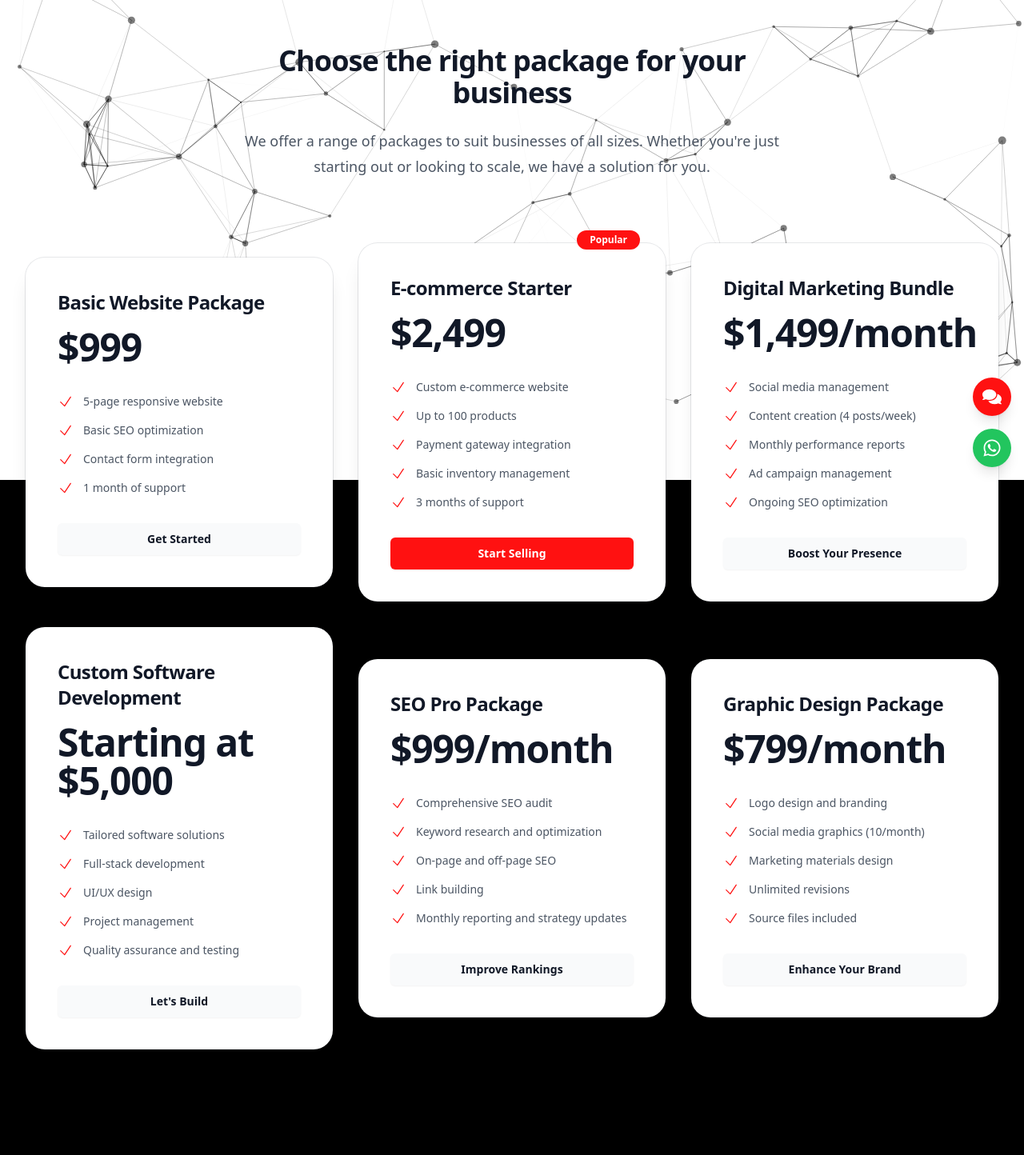
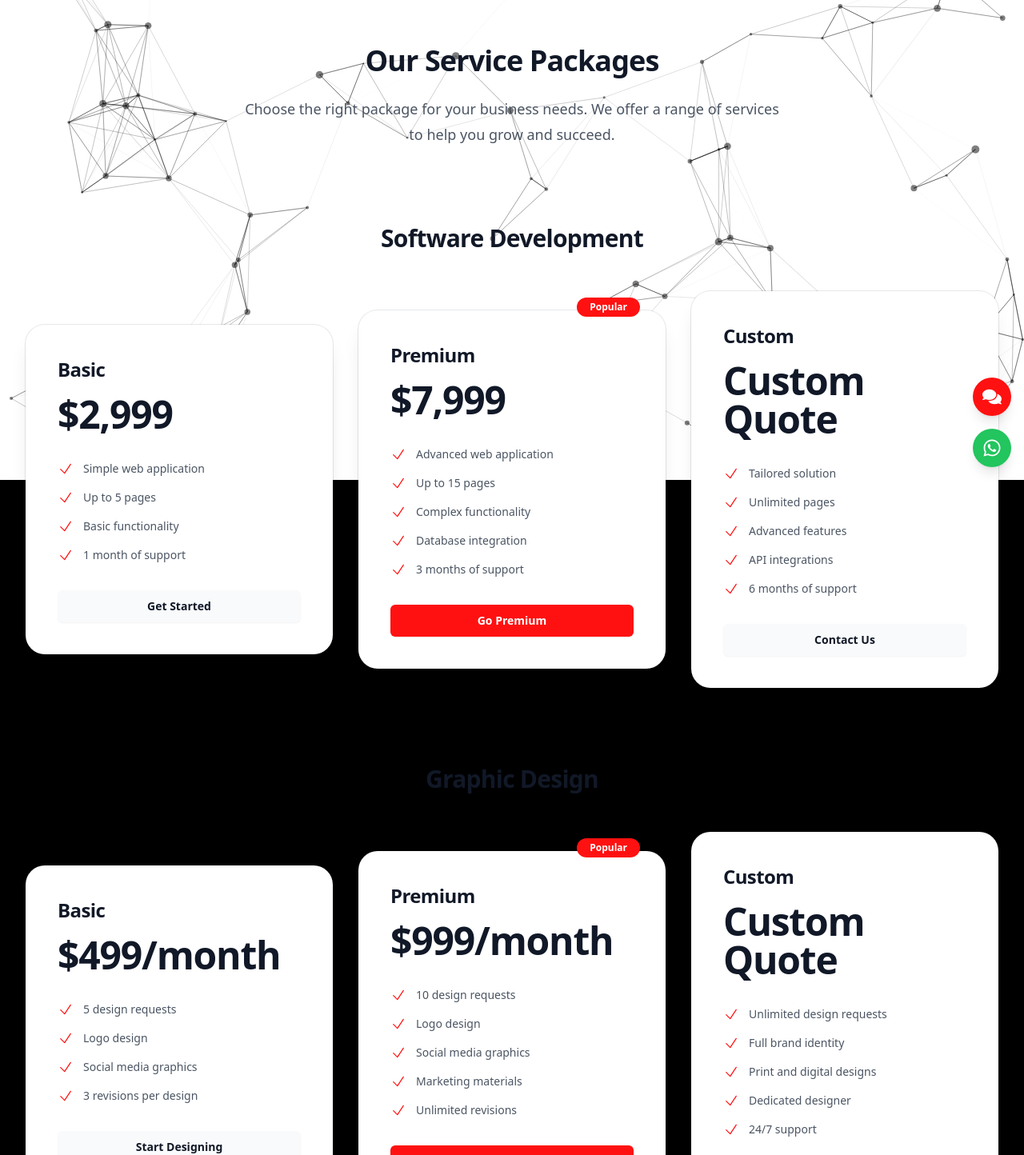
Before and after one commit to Muhammadd-01/NexoVate-Digital, a React (Vite) app: page /packages in a window 1280 px wide. Shown: the part 200-1644 px from the top of the page at 80% size. Built offline with nearby package versions, Linux system fonts and the light colour scheme.

Commit message:
GrowHub.co

```diff
--- a/src/pages/Packages.jsx
+++ b/src/pages/Packages.jsx
@@ -4,78 +4,150 @@ import { CheckIcon } from "@heroicons/react/24/outline"
 import ParticleBackground from "../components/ParticleBackground"
 import { FadeInWhenVisible } from "../components/Animations"
 
-const packages = [
+const packageCategories = [
   {
-    name: "Basic Website Package",
-    price: "$999",
-    features: ["5-page responsive website", "Basic SEO optimization", "Contact form integration", "1 month of support"],
+    title: "Software Development",
+    packages: [
+      {
+        name: "Basic",
+        price: "$2,999",
+        features: ["Simple web application", "Up to 5 pages", "Basic functionality", "1 month of support"],
         cta: "Get Started",
-    popular: false,
       },
       {
-    name: "E-commerce Starter",
-    price: "$2,499",
+        name: "Premium",
+        price: "$7,999",
         features: [
-      "Custom e-commerce website",
-      "Up to 100 products",
-      "Payment gateway integration",
-      "Basic inventory management",
+          "Advanced web application",
+          "Up to 15 pages",
+          "Complex functionality",
+          "Database integration",
           "3 months of support",
         ],
-    cta: "Start Selling",
+        cta: "Go Premium",
         popular: true,
       },
       {
-    name: "Digital Marketing Bundle",
-    price: "$1,499/month",
+        name: "Custom",
+        price: "Custom Quote",
+        features: [
+          "Tailored solution",
+          "Unlimited pages",
+          "Advanced features",
+          "API integrations",
+          "6 months of support",
+        ],
+        cta: "Contact Us",
+      },
+    ],
+  },
+  {
+    title: "Graphic Design",
+    packages: [
+      {
+        name: "Basic",
+        price: "$499/month",
+        features: ["5 design requests", "Logo design", "Social media graphics", "3 revisions per design"],
+        cta: "Start Designing",
+      },
+      {
+        name: "Premium",
+        price: "$999/month",
+        features: [
+          "10 design requests",
+          "Logo design",
+          "Social media graphics",
+          "Marketing materials",
+          "Unlimited revisions",
+        ],
+        cta: "Enhance Your Brand",
+        popular: true,
+      },
+      {
+        name: "Custom",
+        price: "Custom Quote",
+        features: [
+          "Unlimited design requests",
+          "Full brand identity",
+          "Print and digital designs",
+          "Dedicated designer",
+          "24/7 support",
+        ],
+        cta: "Contact Us",
+      },
+    ],
+  },
+  {
+    title: "SEO Services",
+    packages: [
+      {
+        name: "Basic",
+        price: "$799/month",
+        features: ["Keyword research", "On-page optimization", "Monthly reporting", "Local SEO"],
+        cta: "Boost Rankings",
+      },
+      {
+        name: "Premium",
+        price: "$1,599/month",
+        features: [
+          "Advanced keyword research",
+          "On-page and off-page optimization",
+          "Content strategy",
+          "Link building",
+          "Weekly reporting",
+        ],
+        cta: "Dominate Search",
+        popular: true,
+      },
+      {
+        name: "Custom",
+        price: "Custom Quote",
+        features: [
+          "Enterprise-level SEO",
+          "International SEO",
+          "Advanced analytics",
+          "Competitor analysis",
+          "Dedicated SEO team",
+        ],
+        cta: "Contact Us",
+      },
+    ],
+  },
+  {
+    title: "Digital Marketing",
+    packages: [
+      {
+        name: "Basic",
+        price: "$1,299/month",
+        features: ["Social media management", "Email marketing", "Basic PPC campaigns", "Monthly reporting"],
+        cta: "Start Marketing",
+      },
+      {
+        name: "Premium",
+        price: "$2,499/month",
         features: [
           "Social media management",
-      "Content creation (4 posts/week)",
-      "Monthly performance reports",
-      "Ad campaign management",
-      "Ongoing SEO optimization",
+          "Email marketing",
+          "Advanced PPC campaigns",
+          "Content marketing",
+          "Influencer outreach",
         ],
-    cta: "Boost Your Presence",
-    popular: false,
+        cta: "Grow Your Reach",
+        popular: true,
       },
       {
-    name: "Custom Software Development",
-    price: "Starting at $5,000",
+        name: "Custom",
+        price: "Custom Quote",
         features: [
-      "Tailored software solutions",
-      "Full-stack development",
-      "UI/UX design",
-      "Project management",
-      "Quality assurance and testing",
+          "Full-service digital marketing",
+          "Multi-channel campaigns",
+          "Marketing automation",
+          "Conversion rate optimization",
+          "Dedicated marketing team",
         ],
-    cta: "Let's Build",
-    popular: false,
+        cta: "Contact Us",
       },
-  {
-    name: "SEO Pro Package",
-    price: "$999/month",
-    features: [
-      "Comprehensive SEO audit",
-      "Keyword research and optimization",
-      "On-page and off-page SEO",
-      "Link building",
-      "Monthly reporting and strategy updates",
     ],
-    cta: "Improve Rankings",
-    popular: false,
-  },
-  {
-    name: "Graphic Design Package",
-    price: "$799/month",
-    features: [
-      "Logo design and branding",
-      "Social media graphics (10/month)",
-      "Marketing materials design",
-      "Unlimited revisions",
-      "Source files included",
-    ],
-    cta: "Enhance Your Brand",
-    popular: false,
   },
 ]
 
@@ -95,18 +167,23 @@ export default function Packages() {
           <div className="mx-auto max-w-7xl px-6 lg:px-8">
             <div className="mx-auto max-w-2xl sm:text-center">
               <h2 className="text-3xl font-bold tracking-tight text-gray-900 dark:text-white sm:text-4xl">
-                Choose the right package for your business
+                Our Service Packages
               </h2>
               <p className="mt-6 text-lg leading-8 text-gray-600 dark:text-gray-300">
-                We offer a range of packages to suit businesses of all sizes. Whether you're just starting out or
-                looking to scale, we have a solution for you.
+                Choose the right package for your business needs. We offer a range of services to help you grow and
+                succeed.
               </p>
             </div>
-            <FadeInWhenVisible>
-              <div className="mx-auto mt-16 grid max-w-lg gap-8 grid-cols-1 items-center sm:mt-20 lg:max-w-none lg:grid-cols-3">
-                {packages.map((pkg, index) => (
+            {packageCategories.map((category, categoryIndex) => (
+              <FadeInWhenVisible key={category.title}>
+                <div className="mt-24">
+                  <h3 className="text-2xl font-bold tracking-tight text-gray-900 dark:text-white sm:text-3xl mb-12 text-center">
+                    {category.title}
+                  </h3>
+                  <div className="mx-auto grid max-w-lg gap-8 grid-cols-1 items-center lg:max-w-none lg:grid-cols-3">
+                    {category.packages.map((pkg, index) => (
                       <motion.div
-                    key={pkg.name}
+                        key={`${category.title}-${pkg.name}`}
                         initial={{ opacity: 0, y: 20 }}
                         animate={{ opacity: 1, y: 0 }}
                         transition={{ duration: 0.5, delay: index * 0.1 }}
@@ -120,7 +197,9 @@ export default function Packages() {
                           </div>
                         )}
                         <div>
-                      <h3 className="text-2xl font-bold tracking-tight text-gray-900 dark:text-white">{pkg.name}</h3>
+                          <h3 className="text-2xl font-bold tracking-tight text-gray-900 dark:text-white">
+                            {pkg.name}
+                          </h3>
                           <div className="mt-4 flex items-baseline text-5xl font-bold tracking-tight text-gray-900 dark:text-white">
                             {pkg.price}
                           </div>
@@ -148,11 +227,13 @@ export default function Packages() {
                       </motion.div>
                     ))}
                   </div>
+                </div>
               </FadeInWhenVisible>
+            ))}
 
             <div className="mt-32">
               <h2 className="text-3xl font-bold tracking-tight text-gray-900 dark:text-white sm:text-4xl text-center mb-16">
-                Why Choose Us?
+                Why Choose GrowHub Solutions?
               </h2>
               <div className="grid grid-cols-1 gap-8 sm:grid-cols-2 lg:grid-cols-3">
                 <motion.div
```
Lines whose indentation alone changed are shown as unchanged.
